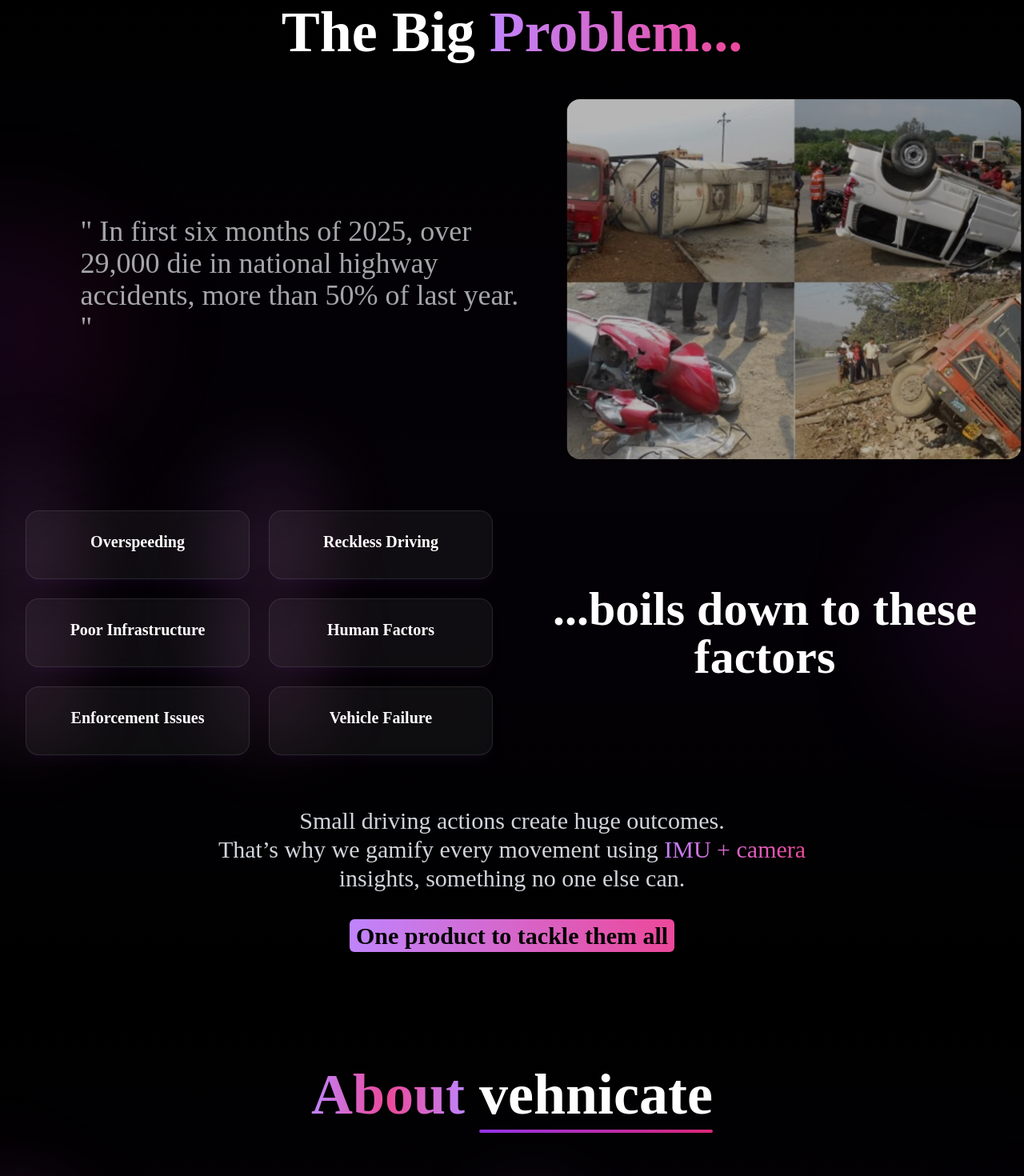
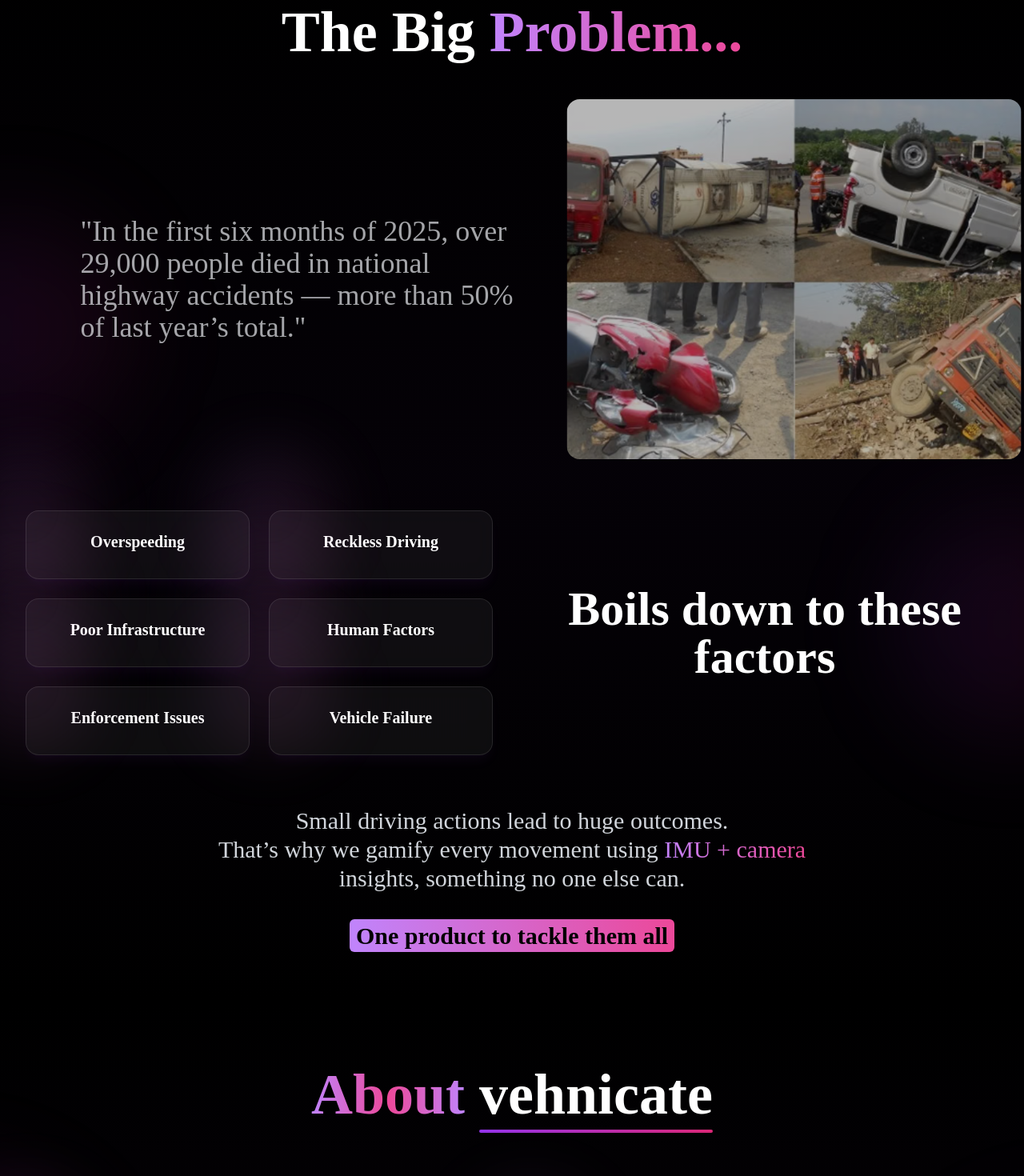
Before and after one commit to pragy10/vehnicate-web, a React (Vite) app in the folder frontend/: page / in a window 1280 px wide. Shown: the part 860-2330 px from the top of the page at 80% size. Built offline with nearby package versions, Linux system fonts and the light colour scheme; a web font is replaced by a local one.

Commit message:
screen optimized

```diff
--- a/frontend/src/components/sections/Team.jsx
+++ b/frontend/src/components/sections/Team.jsx
@@ -53,7 +53,7 @@ const Team = () => {
     },
     {
       id: 4,
-      name: "Mythrayi M R",
+      name: "Mythrayi ",
       role: "Chief Advisor",
       image: "/mythrayi.jpg",
       social: {
@@ -113,7 +113,7 @@ const Team = () => {
       id: 9,
       name: "Rahul R",
       role: "Technical Member, hn RPS",
-      image: "/api/placeholder/300/400",
+      image: "/rahul.jpg",
       social: {
         github: "https://github.com/Rahul2671",
         linkedin: "https://www.linkedin.com/in/rahul-r-9886a232a/",
--- a/frontend/src/components/sections/WhyDoIt.jsx
+++ b/frontend/src/components/sections/WhyDoIt.jsx
@@ -16,12 +16,12 @@ const Card = ({ children, className = "" }) => (
 
 const slides = [
   {
-    text: `" On an average, India loses a person once in every 3 minutes and 3% of its GDP to road chaos. Chaos caused by the nation’s driving attitude. "`,
-    image: "/road_accident.jpg", // replace with your image path
+    text: `"On average, India loses one person every 3 minutes and 3% of its GDP to road chaos. Chaos caused by the nation’s driving attitude."`,
+    image: "/road_accident.jpg",
   },
   {
-    text: `" In first six months of 2025, over 29,000 die in national highway accidents, more than 50% of last year. "`,
-    image: "/road_accident2.png", // replace with your image path
+    text: `"In the first six months of 2025, over 29,000 people died in national highway accidents — more than 50% of last year’s total."`,
+    image: "/road_accident2.png",
   },
 ];
 
@@ -31,7 +31,7 @@ const causes = [
   "Poor Infrastructure",
   "Human Factors",
   "Enforcement Issues",
-  "Vehicle Failure  ",
+  "Vehicle Failure",
 ];
 
 const WhyDoIt = () => {
@@ -73,8 +73,8 @@ const WhyDoIt = () => {
           </h2>
         </motion.div>
 
-        {/* Sliding cards (transparent, no glassy effect) */}
-        <div className="relative w-full h-[350px] sm:h-[400px] lg:h-[450px] mb-16">
+        {/* Sliding cards */}
+        <div className="relative w-full min-h-[350px] sm:min-h-[400px] lg:min-h-[450px] mb-16">
           <AnimatePresence mode="wait">
             <motion.div
               key={current}
@@ -82,10 +82,10 @@ const WhyDoIt = () => {
               animate={{ opacity: 1, x: 0 }}
               exit={{ opacity: 0, x: -100 }}
               transition={{ duration: 0.6 }}
-              className="absolute inset-0 flex flex-col lg:flex-row"
+              className="absolute inset-0 flex flex-col xl:flex-row"
             >
               {/* Left content */}
-              <div className="flex-1 flex items-center justify-center p-6 sm:p-10 text-center lg:text-left">
+              <div className="flex-1 flex items-center justify-center p-6 sm:p-10 text-center xl:text-left">
                 <p className="text-lg sm:text-xl lg:text-4xl font-ledger text-gray-200 leading-relaxed">
                   {slides[current].text}
                 </p>
@@ -102,7 +102,7 @@ const WhyDoIt = () => {
           </AnimatePresence>
         </div>
 
-        {/* Causes Section - Split layout */}
+        {/* Causes Section */}
         <div className="flex flex-col md:flex-row items-center gap-12 mb-16">
           {/* Left: Cards */}
           <div className="flex-1 grid grid-cols-1 sm:grid-cols-2 gap-6">
@@ -133,7 +133,7 @@ const WhyDoIt = () => {
               viewport={{ once: true }}
               className="text-4xl sm:text-5xl md:text-6xl font-bold font-ledger text-white text-center"
             >
-              ...boils down to these factors
+              Boils down to these factors
             </motion.h3>
           </div>
         </div>
@@ -147,19 +147,19 @@ const WhyDoIt = () => {
           className="text-center max-w-3xl mx-auto"
         >
           <p className="text-lg sm:text-xl lg:text-3xl text-gray-300 font-ledger leading-relaxed">
-            Small driving actions create huge outcomes. <br />
+            Small driving actions lead to huge outcomes. <br />
             That’s why we gamify every movement using
             <span className="bg-gradient-to-r from-purple-400 to-pink-500 bg-clip-text text-transparent">
-              {" "}
-              IMU + camera{" "}
+              {" "}IMU + camera{" "}
             </span>
-            insights, something no one else can.<br></br>
-            <br></br>
+            insights, something no one else can.
+            <br />
+            <br />
             <span className="bg-gradient-to-r from-purple-400 to-pink-500 px-2 py-1 rounded-md">
-  <span className="text-black font-semibold">
-    One product to tackle them all
-  </span>
-</span>
+              <span className="text-black font-semibold">
+                One product to tackle them all
+              </span>
+            </span>
           </p>
         </motion.div>
       </div>
```
Also changed, not shown: frontend/public/rahul.jpg (added).
